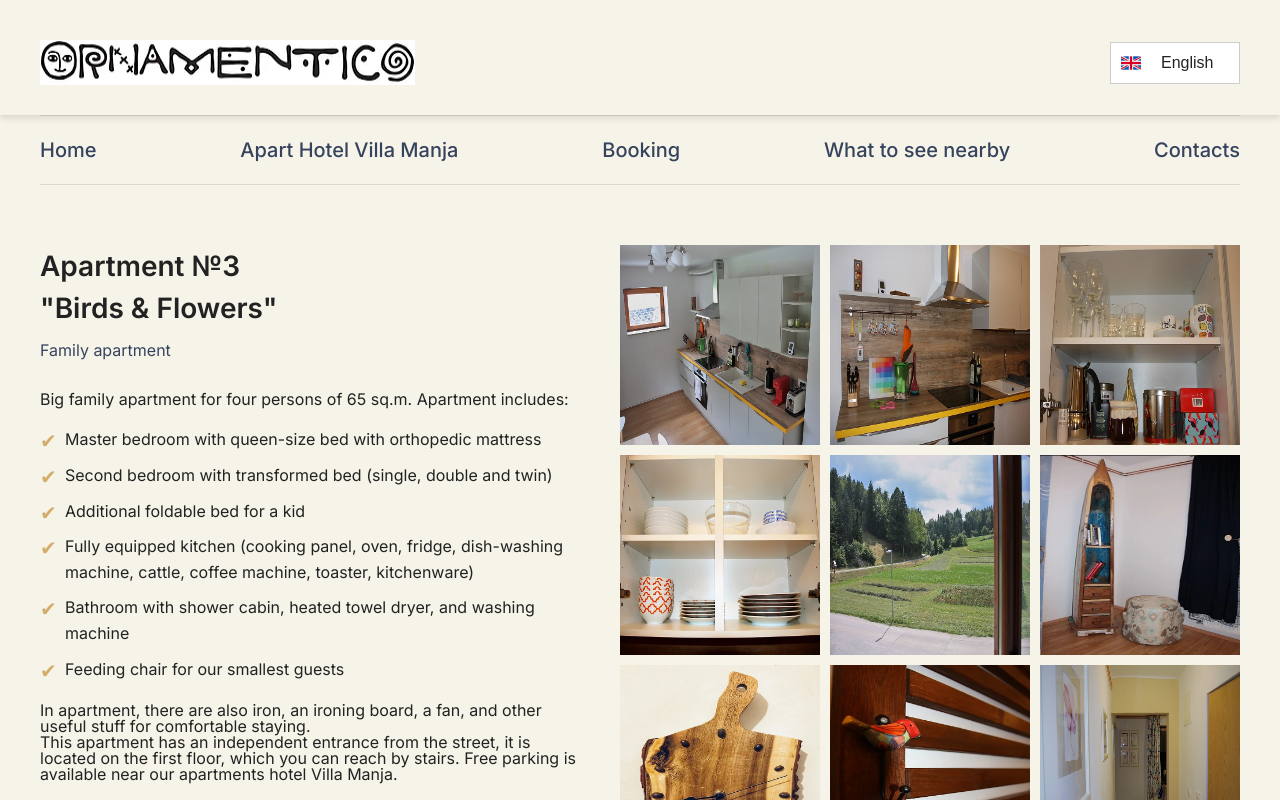
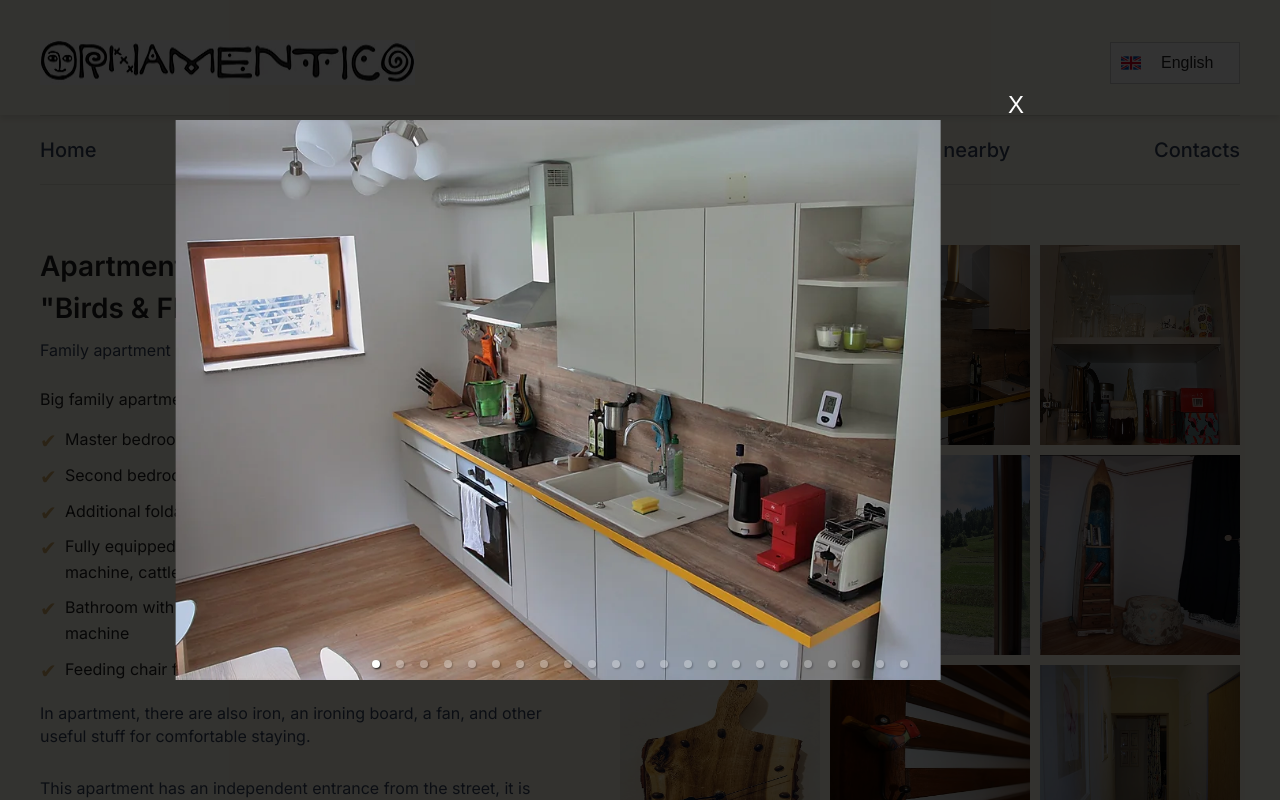
Before and after one commit to holus-bolus/ornamentico, a Next.js app: page /apartment3 in a window 1280 px wide. Both pictures are taken after a click on the picture 720 px from the left and 345 px from the top of the page. Shown: the top 800 px of the page. Built offline with nearby package versions, Linux system fonts and the light colour scheme.

Commit message:
changed the logo

```diff
--- a/src/app/apartment3/Apartment3.module.css
+++ b/src/app/apartment3/Apartment3.module.css
@@ -51,6 +51,14 @@
     line-height: 1.4;
 }
 
+.apartment3__desc{
+    font-size: 16px;
+    font-weight: 400;
+    color: rgb(53, 67, 93);
+    line-height: 1.4;
+    margin-bottom: 30px;
+}
+
 .apartment3__button {
     margin-top: 20px;
     padding: 10px 20px;
--- a/src/app/apartment3/page.tsx
+++ b/src/app/apartment3/page.tsx
@@ -3,6 +3,7 @@ import React, { useState } from 'react'
 import styles from './Apartment3.module.css'
 import '../globals.css'
 import ApartmentCarousel from "@/components/ApartmenCarousel/ApartmentCarousel";
+
 
 const images = [
     '/images/apartment3/1st.webp',
@@ -30,8 +31,6 @@ const images = [
     '/images/apartment3/24th.webp',
 ]
 
-
-
 const Apartment3 = () => {
     const [isCarouselOpen, setIsCarouselOpen] = useState(false)
     const [currentIndex, setCurrentIndex] = useState(0)
@@ -49,7 +48,7 @@ const Apartment3 = () => {
         <section className={styles.apartment3}>
             <div className={`container ${styles.apartment3__container}`}>
                 <div className={styles.apartment3__textWrapper}>
-                    <h1 className={styles.apartment3__header}>Apartment №3 <br/>
+                    <h1 className={styles.apartment3__header}>Apartment №3 <br />
                         "Birds & Flowers"
                     </h1>
                     <p className={styles.apartment3__text}>Family apartment</p>
@@ -60,20 +59,16 @@ const Apartment3 = () => {
                         <li>Master bedroom with queen-size bed with orthopedic mattress</li>
                         <li>Second bedroom with transformed bed (single, double and twin)</li>
                         <li>Additional foldable bed for a kid</li>
-                        <li>Fully equipped kitchen (cooking panel, oven, fridge, dish-washing machine, cattle, coffee
-                            machine, toaster, kitchenware)
-                        </li>
+                        <li>Fully equipped kitchen (cooking panel, oven, fridge, dish-washing machine, cattle, coffee machine, toaster, kitchenware)</li>
                         <li>Bathroom with shower cabin, heated towel dryer, and washing machine</li>
                         <li>Feeding chair for our smallest guests</li>
                     </ul>
-                    <p>
-                        In apartment, there are also iron, an ironing board, a fan, and other useful stuff for
-                        comfortable
+                    <p className={styles.apartment3__desc}>
+                        In apartment, there are also iron, an ironing board, a fan, and other useful stuff for comfortable
                         staying.
                     </p>
-                    <p>
-                        This apartment has an independent entrance from the street, it is located on the first floor,
-                        which
+                    <p className={styles.apartment3__desc}>
+                        This apartment has an independent entrance from the street, it is located on the first floor, which
                         you can reach by stairs. Free parking is available near our apartments hotel Villa Manja.
                     </p>
                     <button className={styles.apartment3__button}>Check availability</button>
@@ -90,7 +85,7 @@ const Apartment3 = () => {
                     ))}
                 </div>
             </div>
-            {isCarouselOpen && <ApartmentCarousel currentIndex={currentIndex} onClose={closeCarousel}/>}
+            {isCarouselOpen && <ApartmentCarousel currentIndex={currentIndex} onClose={closeCarousel} />}
         </section>
     )
 }
--- a/src/app/globals.css
+++ b/src/app/globals.css
@@ -1,6 +1,6 @@
 @import "reset.css";
 body {
-    background-color: #f6f3e8;
+    background-color: #fffdee;
 }
 .container {
    width: 1200px;
--- a/src/components/ApartmenCarousel/ApartmentCarousel.module.css
+++ b/src/components/ApartmenCarousel/ApartmentCarousel.module.css
@@ -1,35 +1,78 @@
-.apartment3 {
-    padding: 20px;
+.backdrop {
+    position: fixed;
+    top: 0;
+    left: 0;
+    width: 100%;
+    height: 100%;
+    background-color: rgba(0, 0, 0, 0.8);
+    display: flex;
+    justify-content: center;
+    align-items: center;
+    z-index: 1000;
 }
 
-
-
-.apartment3_textWrapper {
-    margin-bottom: 20px;
+.carouselContainer {
+    width: 80%;
+    max-width: 800px;
+    height: 80%;
+    position: relative;
+    display: flex;
+    flex-direction: column;
+    justify-content: center;
+    align-items: center;
+    background: none;
 }
 
-.apartment3_header {
-    font-size: 24px;
-    margin-bottom: 10px;
+.imageContainer {
+    display: flex;
+    justify-content: center;
+    align-items: center;
+    height: 100%;
+    width: 100%;
 }
 
-.apartment3_button {
-    margin-top: 20px;
-    padding: 10px 20px;
-    background-color: #D4AD6A;
+.imageContainer img {
+    max-height: 70vh;
+    max-width: 100%;
+    object-fit: contain;
+}
+
+.closeButton {
+    position: absolute;
+    top: 10px;
+    right: 10px;
+    background: none;
+    border: none;
     color: white;
-    border: none;
+    font-size: 24px;
+    cursor: pointer;
+    z-index: 1001;
+}
+
+.controlArrow {
+    position: absolute;
+    top: 50%;
+    transform: translateY(-50%);
+    color: red;
+    z-index: 1001;
+    background: red;
+    border-radius: 50%;
+    width: 40px;
+    height: 40px;
+    display: flex;
+    justify-content: center;
+    align-items: center;
     cursor: pointer;
 }
 
-.apartment3_imageGrid {
-    display: grid;
-    grid-template-columns: repeat(3, 1fr);
-    gap: 10px;
+.controlPrev {
+    left: -60px;
 }
 
-.apartment3_image {
-    width: 100%;
-    height: auto;
-    cursor: pointer;
+.controlNext {
+    right: -60px;
 }
+
+.carousel .carousel-slider {
+    height: 100%;
+}
--- a/src/components/ApartmenCarousel/ApartmentCarousel.tsx
+++ b/src/components/ApartmenCarousel/ApartmentCarousel.tsx
@@ -4,64 +4,78 @@ import 'react-responsive-carousel/lib/styles/carousel.min.css'
 import styles from './ApartmentCarousel.module.css'
 
 const images = [
-    { src: '/images/apartment3/1st.webp', title: 'Image 1 Title', description: 'Description for image 1' },
-    { src: '/images/apartment3/2nd.webp', title: 'Image 2 Title', description: 'Description for image 2' },
-    { src: '/images/apartment3/3rd.webp', title: 'Image 3 Title', description: 'Description for image 3' },
-    { src: '/images/apartment3/4th.webp', title: 'Image 4 Title', description: 'Description for image 4' },
-    { src: '/images/apartment3/5th.webp', title: 'Image 5 Title', description: 'Description for image 5' },
-    { src: '/images/apartment3/6th.webp', title: 'Image 6 Title', description: 'Description for image 6' },
-    { src: '/images/apartment3/7th.webp', title: 'Image 7 Title', description: 'Description for image 7' },
-    { src: '/images/apartment3/8th.webp', title: 'Image 8 Title', description: 'Description for image 8' },
-    { src: '/images/apartment3/10th.webp', title: 'Image 10 Title', description: 'Description for image 10' },
-    { src: '/images/apartment3/11th.webp', title: 'Image 11 Title', description: 'Description for image 11' },
-    { src: '/images/apartment3/12th.webp', title: 'Image 12 Title', description: 'Description for image 12' },
-    { src: '/images/apartment3/13th.webp', title: 'Image 13 Title', description: 'Description for image 13' },
-    { src: '/images/apartment3/14th.webp', title: 'Image 14 Title', description: 'Description for image 14' },
-    { src: '/images/apartment3/15th.webp', title: 'Image 15 Title', description: 'Description for image 15' },
-    { src: '/images/apartment3/16th.webp', title: 'Image 16 Title', description: 'Description for image 16' },
-    { src: '/images/apartment3/17th.webp', title: 'Image 17 Title', description: 'Description for image 17' },
-    { src: '/images/apartment3/18th.webp', title: 'Image 18 Title', description: 'Description for image 18' },
-    { src: '/images/apartment3/19th.webp', title: 'Image 19 Title', description: 'Description for image 19' },
-    { src: '/images/apartment3/20th.webp', title: 'Image 20 Title', description: 'Description for image 20' },
-    { src: '/images/apartment3/21st.webp', title: 'Image 21 Title', description: 'Description for image 21' },
-    { src: '/images/apartment3/22nd.webp', title: 'Image 22 Title', description: 'Description for image 22' },
-    { src: '/images/apartment3/23rd.webp', title: 'Image 23 Title', description: 'Description for image 23' },
-    { src: '/images/apartment3/24th.webp', title: 'Image 24 Title', description: 'Description for image 24' }
+    { src: '/images/apartment3/1st.webp', title: 'Entrance to apartment 3' },
+    { src: '/images/apartment3/2nd.webp', title: 'Hallway' },
+    { src: '/images/apartment3/3rd.webp', title: 'Master Bedroom' },
+    { src: '/images/apartment3/4th.webp', title: 'Second Bedroom' },
+    { src: '/images/apartment3/5th.webp', title: 'Living Room' },
+    { src: '/images/apartment3/6th.webp', title: 'Kitchen' },
+    { src: '/images/apartment3/7th.webp', title: 'Dining Area' },
+    { src: '/images/apartment3/8th.webp', title: 'Bathroom' },
+    { src: '/images/apartment3/10th.webp', title: 'Exterior View' },
+    { src: '/images/apartment3/11th.webp', title: 'Balcony' },
+    { src: '/images/apartment3/12th.webp', title: 'Garden' },
+    { src: '/images/apartment3/13th.webp', title: 'Play Area' },
+    { src: '/images/apartment3/14th.webp', title: 'Nearby Attractions' },
+    { src: '/images/apartment3/15th.webp', title: 'Parking Area' },
+    { src: '/images/apartment3/16th.webp', title: 'Master Bedroom Closeup' },
+    { src: '/images/apartment3/17th.webp', title: 'Kitchen Appliances' },
+    { src: '/images/apartment3/18th.webp', title: 'Dining Area Decor' },
+    { src: '/images/apartment3/19th.webp', title: 'Living Room Decor' },
+    { src: '/images/apartment3/20th.webp', title: 'Bathroom Amenities' },
+    { src: '/images/apartment3/21st.webp', title: 'Apartment Exterior' },
+    { src: '/images/apartment3/22nd.webp', title: 'Street View' },
+    { src: '/images/apartment3/23rd.webp', title: 'Nearby Nature' },
+    { src: '/images/apartment3/24th.webp', title: 'Local Attractions' },
 ]
 
 type ApartmentCarouselProps = {
-    currentIndex: number;
-    onClose: () => void;
+    currentIndex: number
+    onClose: () => void
 }
 
 const ApartmentCarousel: React.FC<ApartmentCarouselProps> = ({ currentIndex, onClose }) => {
-    const [index, setIndex] = useState(currentIndex)
+    const [selectedItem, setSelectedItem] = useState(currentIndex)
 
     const handleChange = (index: number) => {
-        setIndex(index)
+        setSelectedItem(index)
     }
 
     return (
-        <div className={styles.carouselContainer}>
+        <div className={styles.backdrop} onClick={onClose}>
+            <div className={styles.carouselContainer} onClick={(e) => e.stopPropagation()}>
+                <button className={styles.closeButton} onClick={onClose}>X</button>
                 <Carousel
-                selectedItem={index}
+                    selectedItem={selectedItem}
                     showArrows={true}
-                autoPlay={false}
+                    autoPlay={true}
                     infiniteLoop={true}
                     showThumbs={false}
                     showStatus={false}
                     interval={3000}
                     onChange={handleChange}
+                    renderArrowPrev={(onClickHandler, hasPrev, label) =>
+                        hasPrev && (
+                            <button type="button" className={`${styles.controlArrow} ${styles.controlPrev}`} onClick={onClickHandler} title={label}>
+                                &lt;
+                            </button>
+                        )
+                    }
+                    renderArrowNext={(onClickHandler, hasNext, label) =>
+                        hasNext && (
+                            <button type="button" className={`${styles.controlArrow} ${styles.controlNext}`} onClick={onClickHandler} title={label}>
+                                &gt;
+                            </button>
+                        )
+                    }
                 >
-                {images.map((image, idx) => (
-                    <div key={idx} className={styles.imageContainer}>
-                        <img src={image.src} alt={`Slide ${idx + 1}`} />
+                    {images.map((image, index) => (
+                        <div key={index} className={styles.imageContainer}>
+                            <img src={image.src} alt={`Slide ${index + 1}`} />
+                            <p className={styles.legend}>{image.title}</p>
                         </div>
                     ))}
                 </Carousel>
-            <div className={styles.descriptionContainer}>
-                <h2>{images[index].title}</h2>
-                <p>{images[index].description}</p>
             </div>
         </div>
     )
--- a/src/components/Header/Header.css
+++ b/src/components/Header/Header.css
@@ -103,7 +103,7 @@
 
 @media (max-width: 768px) {
     .header__logo img {
-        width: 150px;
+        width: 200px;
         height: auto;
     }
 
@@ -175,7 +175,7 @@
         gap: 5px;
     }
     .header__logo img {
-        width: 150px;
+        width: 200px;
     }
 
     .header__language-selector {
```
Lines whose indentation alone changed are shown as unchanged.
